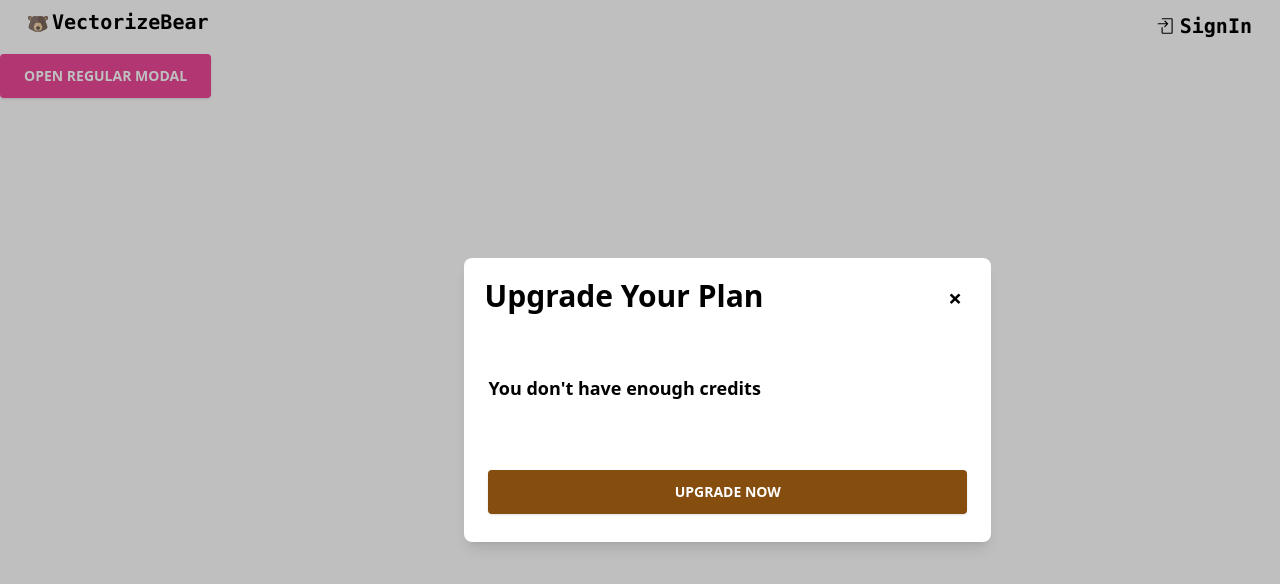
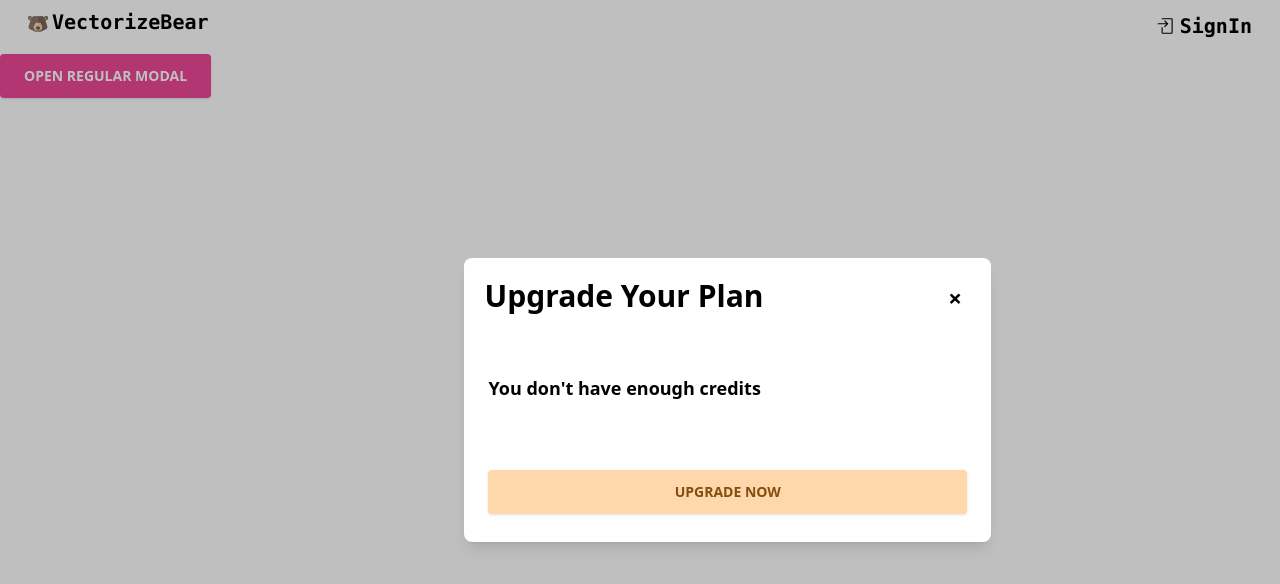
Before and after one commit to parmanand007/vectorize-bear, a Next.js app: page / in a window 1280 px wide. Both pictures are taken after a click on the button "OPEN REGULAR MODAL". Shown: the top 584 px of the page. Built offline with nearby package versions, Linux system fonts and the light colour scheme.

Commit message:
changes in first page after document get uploaded

```diff
--- a/src/app/page.js
+++ b/src/app/page.js
@@ -1,11 +1,10 @@
 import Modal from "../components/UpgradePlanModal";
-import UploadDisplay from "../components/UploadDisplay";
 
 export default function Home() {
   return (
     <main className="text-3xl font-bold underline ">
       <Modal />
-      {/* <UploadDisplay /> */}
+
     </main>
   );
 }
--- a/src/app/vectorizeImage/@upload/page.jsx
+++ b/src/app/vectorizeImage/@upload/page.jsx
@@ -2,6 +2,7 @@
 import React, { useState } from "react";
 import { FileUploader } from "react-drag-drop-files";
 import UploadDisplay from "../../../components/UploadDisplay";
+import UploadedDocuments from "../../../components/UploadedDocuments";
 const fileTypes = ["JPG", "PNG", "JPEG"];
 
 function Upload() {
@@ -17,7 +18,7 @@ function Upload() {
           handleChange={handleChange}
           name="file"
           types={fileTypes}
-          children={<UploadDisplay />}
+          children={!file ? <UploadDisplay  />:<UploadedDocuments file={file} />}
           maxSize={4}
         />
       </div>
--- a/src/app/vectorizeImage/layout.js
+++ b/src/app/vectorizeImage/layout.js
@@ -1,5 +1,5 @@
 export default function vectorizeBearLayout({ children, upload, vectorize }) {
-  let isUploaded = false;
+  let isUploaded = true;
   return (
     <section>
       {/* {children} */}
--- a/src/components/UpgradePlanModal.jsx
+++ b/src/components/UpgradePlanModal.jsx
@@ -51,7 +51,7 @@ export default function Modal() {
                     Close
                   </button> */}
                   <button
-                    className="bg-yellow-800 text-white active:bg-emerald-600 w-full font-bold uppercase text-sm px-6 py-3 rounded shadow hover:shadow-lg outline-none focus:outline-none mr-1 mb-1 ease-linear transition-all duration-150"
+                    className=" text-yellow-800 bg-orange-200 active:bg-emerald-600 w-full font-bold uppercase text-sm px-6 py-3 rounded shadow hover:shadow-lg outline-none focus:outline-none mr-1 mb-1 ease-linear transition-all duration-150"
                     type="button"
                     onClick={() => setShowModal(false)}
                   >
--- a/src/components/UploadDisplay.jsx
+++ b/src/components/UploadDisplay.jsx
@@ -2,6 +2,9 @@ import React from 'react'
 import { AiOutlineFileImage } from "react-icons/ai";
 
 const UploadDisplay = () => {
+
+
+    console.log("file======")
   return (
     < div className='mx-10 mt-10 ' >
       <div className=''>
--- /dev/null
+++ b/src/components/UploadedDocuments.jsx
@@ -0,0 +1,9 @@
+import React from 'react'
+
+const UploadedDocuments = ({file}) => {
+  return (
+    <div>UploadedDocuments</div>
+  )
+}
+
+export default UploadedDocuments
```
